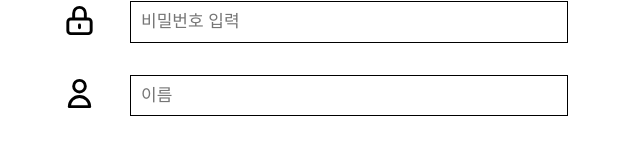
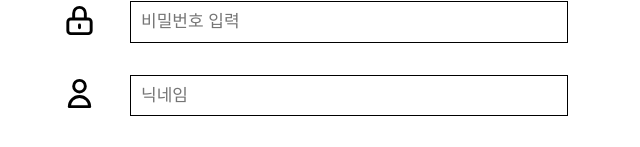
Before and after one commit to skdud4659/HanghaeEats_FE, a React (Create React App) app in the folder hanghae_eats/: page /register in a window 1280 px wide. Shown: the part 403-550 px from the top of the page, without its empty margins (334-974 px from the left). Built offline with nearby package versions, Linux system fonts and the light colour scheme.

Commit message:
이름 > 닉네임 변경

```diff
--- a/hanghae_eats/src/pages/Register.js
+++ b/hanghae_eats/src/pages/Register.js
@@ -113,7 +113,7 @@ const Register = (props) => {
             <Grid width="90%">
               <Input
                 padding="6px"
-                placeholder="이름"
+                placeholder="닉네임"
                 id="userName"
                 name="userName"
                 type="userName"
```
